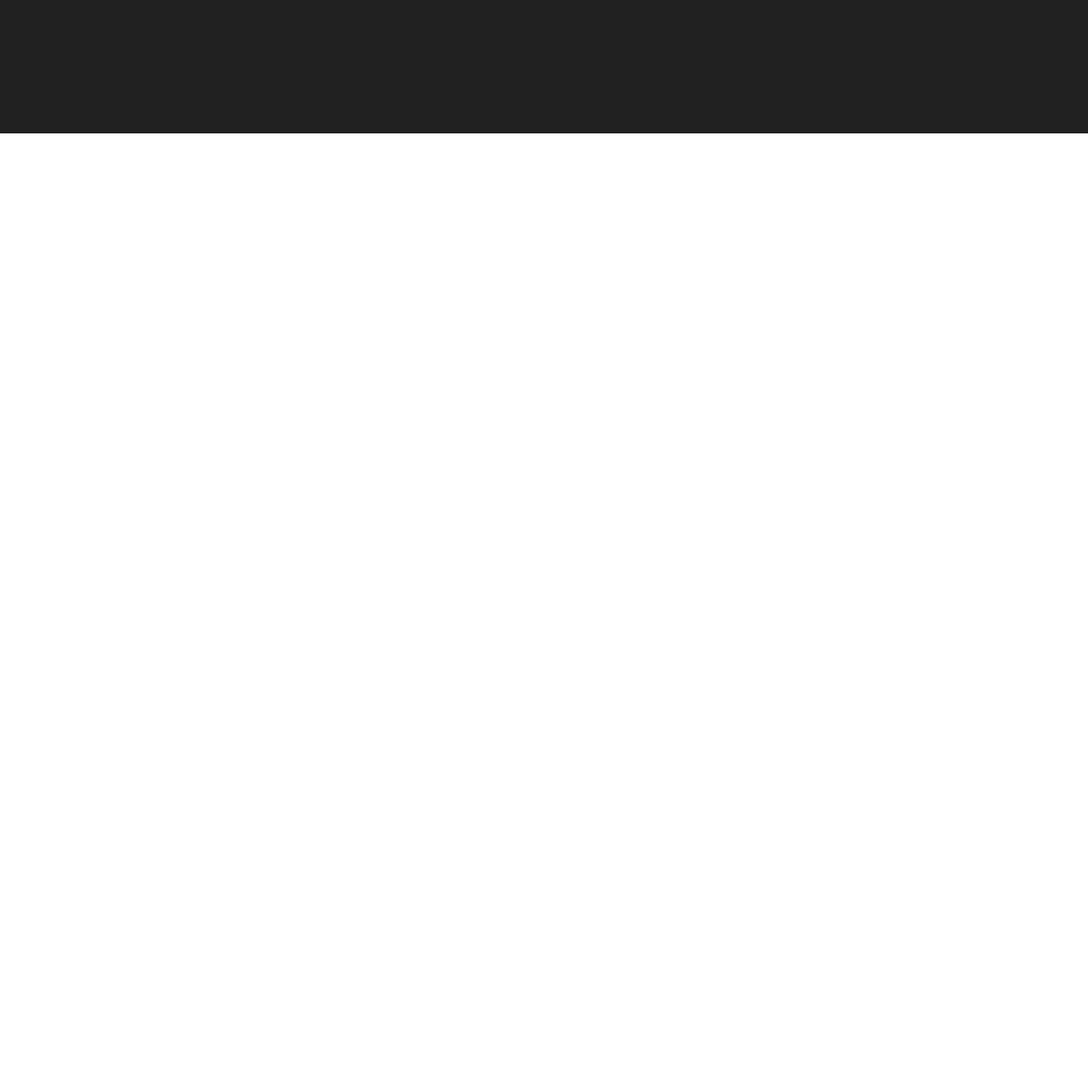
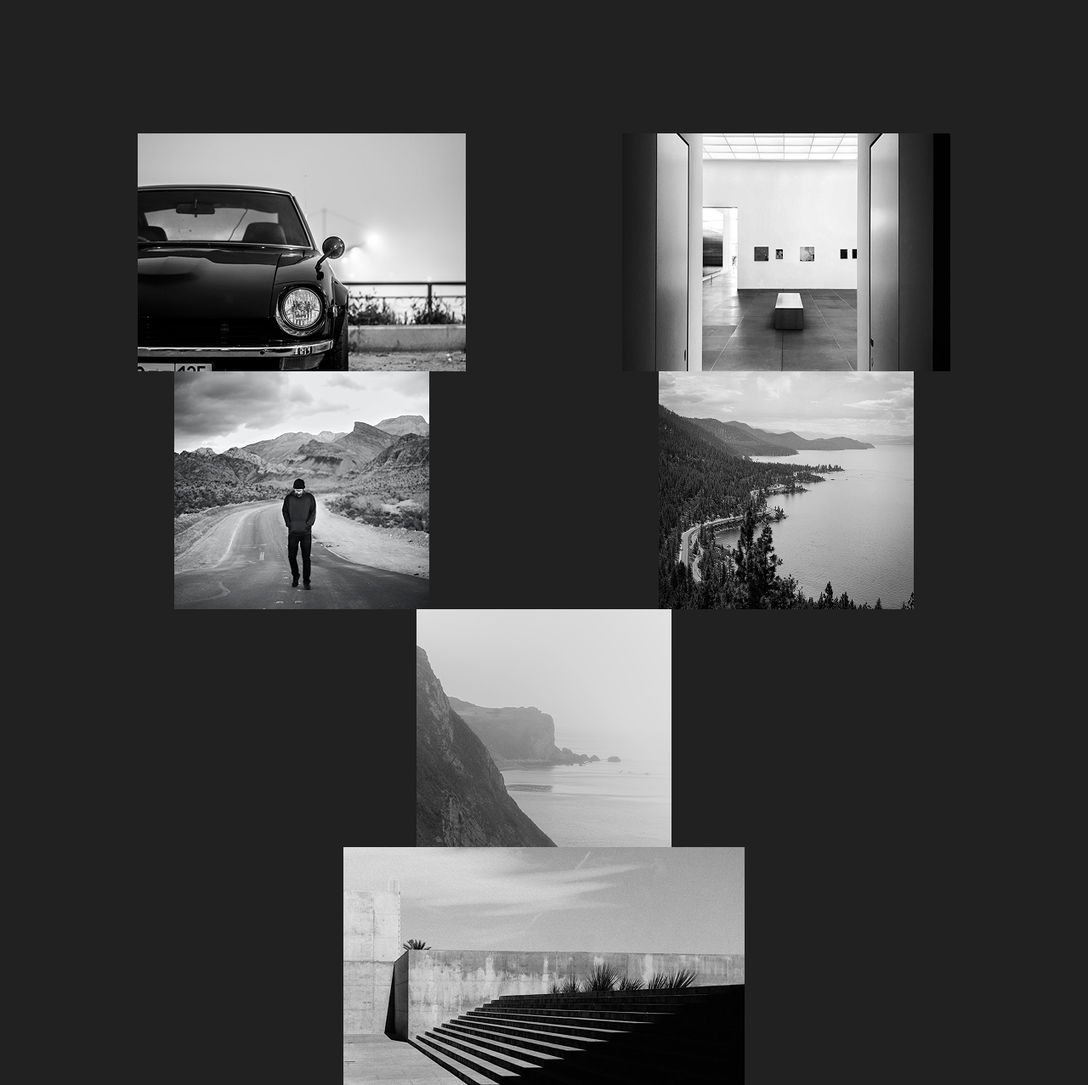
Before and after one commit to Bea-div/illustrations-responsive-project, a plain HTML site: page index.html in a window 1280 px wide. Shown: the part 489-1766 px from the top of the page at 85% size. Before the commit the page ends 800 px from the top, so only its background shows below. Drawn offline with nearby package versions, Linux system fonts and the light colour scheme.

Commit message:
Added images

```diff
--- a/index.html
+++ b/index.html
@@ -40,5 +40,47 @@
         <a href="#" class="btn btn-branding">Get Started</a>
       </div>
     </div>
+    <div class="full-page">
+      <div class="container">
+        <div class="row">
+          <div class="col-sm">
+            <img
+              src="images/car.png"
+              class="img-responsive mx-auto d-block"
+              alt=""
+            />
+            <img
+              src="images/human.png"
+              class="img-responsive mx-auto d-block"
+              alt=""
+            />
+          </div>
+          <div class="col-sm">
+            <img
+              src="images/gallery.png"
+              class="img-responsive mx-auto d-block"
+              alt=""
+            />
+            <img
+              src="images/lake.png"
+              class="img-responsive mx-auto d-block"
+              alt=""
+            />
+          </div>
+          <div class="col-sm">
+            <img
+              src="images/mountains.png"
+              class="img-responsive mx-auto d-block"
+              alt=""
+            />
+            <img
+              src="images/stairs.png"
+              class="img-responsive mx-auto d-block"
+              alt=""
+            />
+          </div>
+        </div>
+      </div>
+    </div>
   </body>
 </html>
--- a/styles/style.css
+++ b/styles/style.css
@@ -48,3 +48,7 @@ h1 {
   padding: 18px 30px;
   border: solid black;
 }
+
+.full-page {
+  background-color: #212121;
+}
```
Also changed, not shown: images/car.png (added), images/gallery.png (added), images/human.png (added), images/lake.png (added), images/mountains.png (added), images/stairs.png (added), 2 other files.
